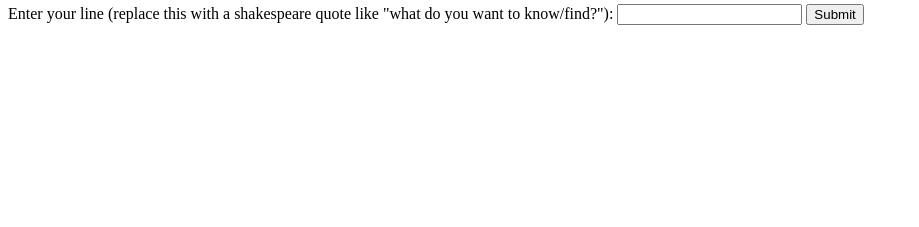
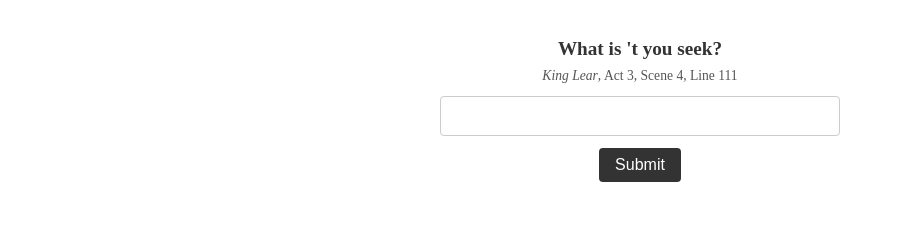
Before and after one commit to isometer/shakespeare-line-finder, a Flask app: page / in a window 1280 px wide. Shown: the part 130-357 px from the top of the page, without its empty margins (0-919 px from the left). Run offline with Flask 3, Linux system fonts and the light colour scheme; parts of the project's set-up code (start-up, migrations or seed data) failed here and were passed over.

Commit message:
Add basic working implementation of the web app, placeholder styling

```diff
--- a/app.py
+++ b/app.py
@@ -3,6 +3,8 @@ import pickle
 import numpy as np
 from sentence_transformers import SentenceTransformer
 from sklearn.metrics.pairwise import cosine_similarity
+
+from query_result import QueryResult
 
 # set up the guts of the app's processing
 # (done in this file rather than an auxiliary one to keep everything in working memory.)
@@ -47,8 +49,10 @@ def submit():
   top_5_sentences = [embeddings_to_sentences[embedding.tobytes()] for embedding in [shakespeare_embeddings[i].reshape(1, 768) for i in top_5_indices]]
   top_5_similarities = [similarities[0][i] for i in top_5_indices]
 
+  query_results = [QueryResult(sentence_info, similarity) for sentence_info, similarity in zip(top_5_sentences, top_5_similarities)]
+
   # Render the result template with the user input
-  return render_template('index.html', results=zip(top_5_sentences, top_5_similarities))
+  return render_template('index.html', results=query_results)
 
 if __name__ == '__main__':
   app.run(debug=True)
--- /dev/null
+++ b/query_result.py
@@ -0,0 +1,5 @@
+class QueryResult:
+    def __init__(self, sentence_info, similarity_score):
+        coordinates = sentence_info[0]
+        self.sentence = sentence_info[1]
+        self.play, self.act, self.scene, self.sentence_index = coordinates
--- a/templates/index.html
+++ b/templates/index.html
@@ -1,10 +1,123 @@
+<!DOCTYPE html>
+<html lang="en">
+<head>
+  <meta charset="UTF-8">
+  <meta name="viewport" content="width=device-width, initial-scale=1.0">
+  <title>Shakespeare Line Finder</title>
+  <style>
+    /* Basic styling for readability */
+    .results-list {
+      list-style-type: none;
+      padding: 0;
+    }
+    .result-item {
+      border-bottom: 1px solid #ccc;
+      padding: 8px 0;
+    }
+    .sentence {
+      font-size: 1em;
+      font-weight: bold;
+      margin-bottom: 4px;
+    }
+    .supporting-info {
+      font-size: 0.9em;
+      color: #555;
+    }
+    .supporting-info span {
+      margin-right: 10px;
+    }
+
+    /* Center the .search div horizontally */
+
+    .search {
+      display: flex;
+      justify-content: center;
+      padding: 20px;
+    }
+
+    .search form {
+      text-align: center;
+      max-width: 400px;
+      width: 100%;
+    }
+
+    /* Style the main question label */
+    .search label {
+      font-size: 1.2em;
+      font-weight: bold;
+      display: block;
+      margin-bottom: 8px;
+      color: #333;
+    }
+
+    /* Subtle reference styling */
+    .reference {
+      display: block;
+      font-size: 0.85em;
+      color: #555;
+      margin-bottom: 12px;
+    }
+
+    /* Emphasize the input field */
+    .search input[type="text"] {
+      width: 100%;
+      padding: 10px;
+      font-size: 1em;
+      border: 1px solid #ccc;
+      border-radius: 4px;
+      box-sizing: border-box;
+      margin-bottom: 12px;
+    }
+
+    /* Style the submit button */
+    .search button {
+      padding: 8px 16px;
+      font-size: 1em;
+      border: none;
+      background-color: #333;
+      color: white;
+      border-radius: 4px;
+      cursor: pointer;
+    }
+
+    .search button:hover {
+      background-color: #555;
+    }
+
+</style>
+</head>
+
+<body>
+
 <h1>Shakespeare</h1>
 <p>This is a Shakespeare Line Finder!</p>
 
-<p>Last results: {{ results }}</p>
+<p>Last results:</p>
+<ul class="results-list">
+  {% for query_result in results %}
+    <li class="result-item">
+      <div class="sentence">{{ query_result.sentence }}</div>
+      <div class="supporting-info">
+        <span><strong>Play:</strong> {{ query_result.play }}</span>
+        <span><strong>Act:</strong> {{ query_result.act }}</span>
+        <span><strong>Scene:</strong> {{ query_result.scene }}</span>
+        <span><strong>Sentence Index:</strong> {{ query_result.sentence_index }}</span>
+      </div>
+    </li>
+  {% endfor %}
+</ul>
 
-<form action="/submit" method="post">
-  <label for="user_text">Enter your line (replace this with a shakespeare quote like "what do you want to know/find?"):</label>
-  <input type="text" id="user_text" name="user_text" required>
-  <button type="submit">Submit</button>
-</form>
+<div class="search">
+  <form action="/submit" method="post">
+    <label for="user_text">What is 't you seek?</label>
+    <small class="reference">
+      <em>King Lear</em>, Act 3, Scene 4, Line 111
+    </small>
+    <input type="text" id="user_text" name="user_text" required>
+    <button type="submit">Submit</button>
+  </form>
+</div>
+
+
+</body>
+</html>
```
